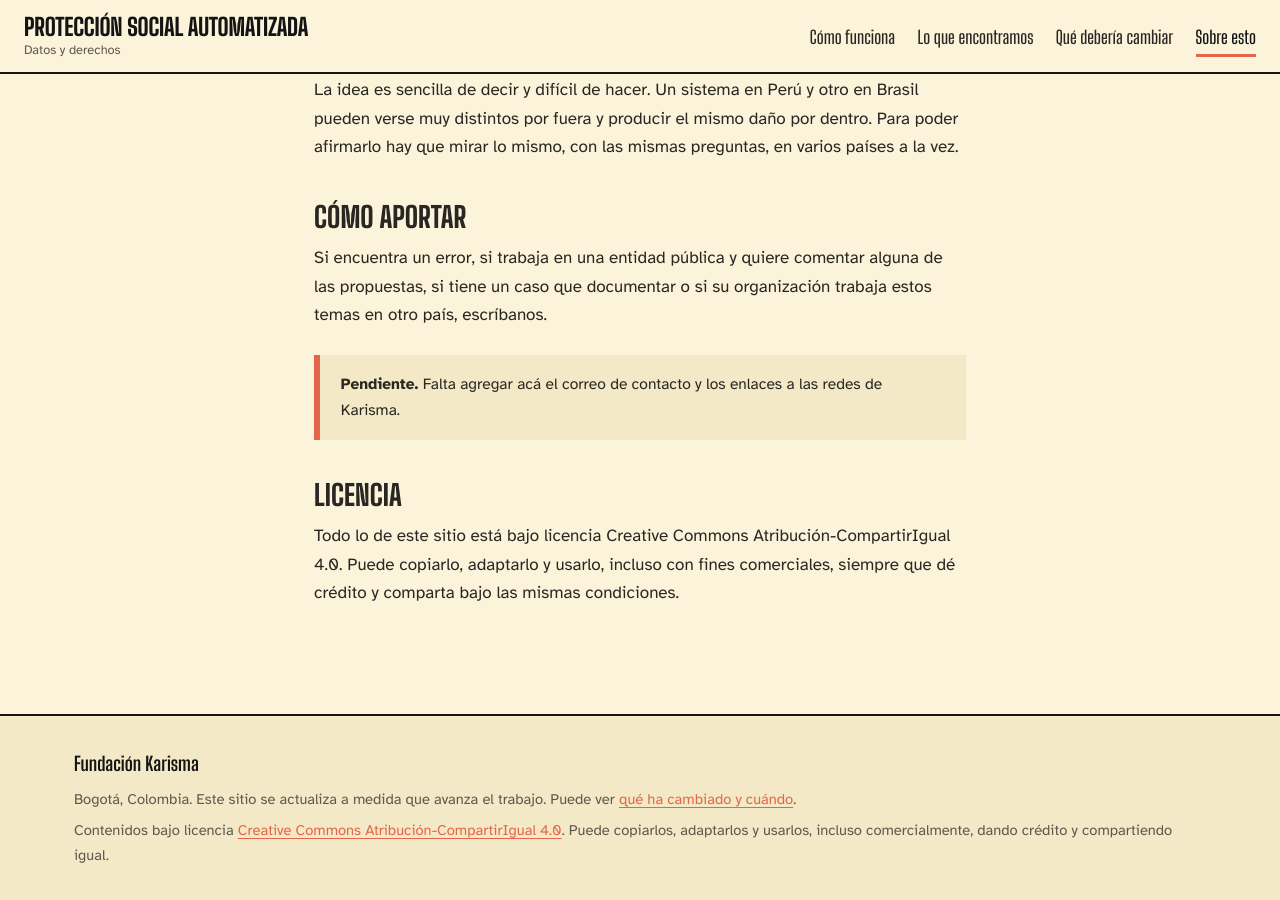
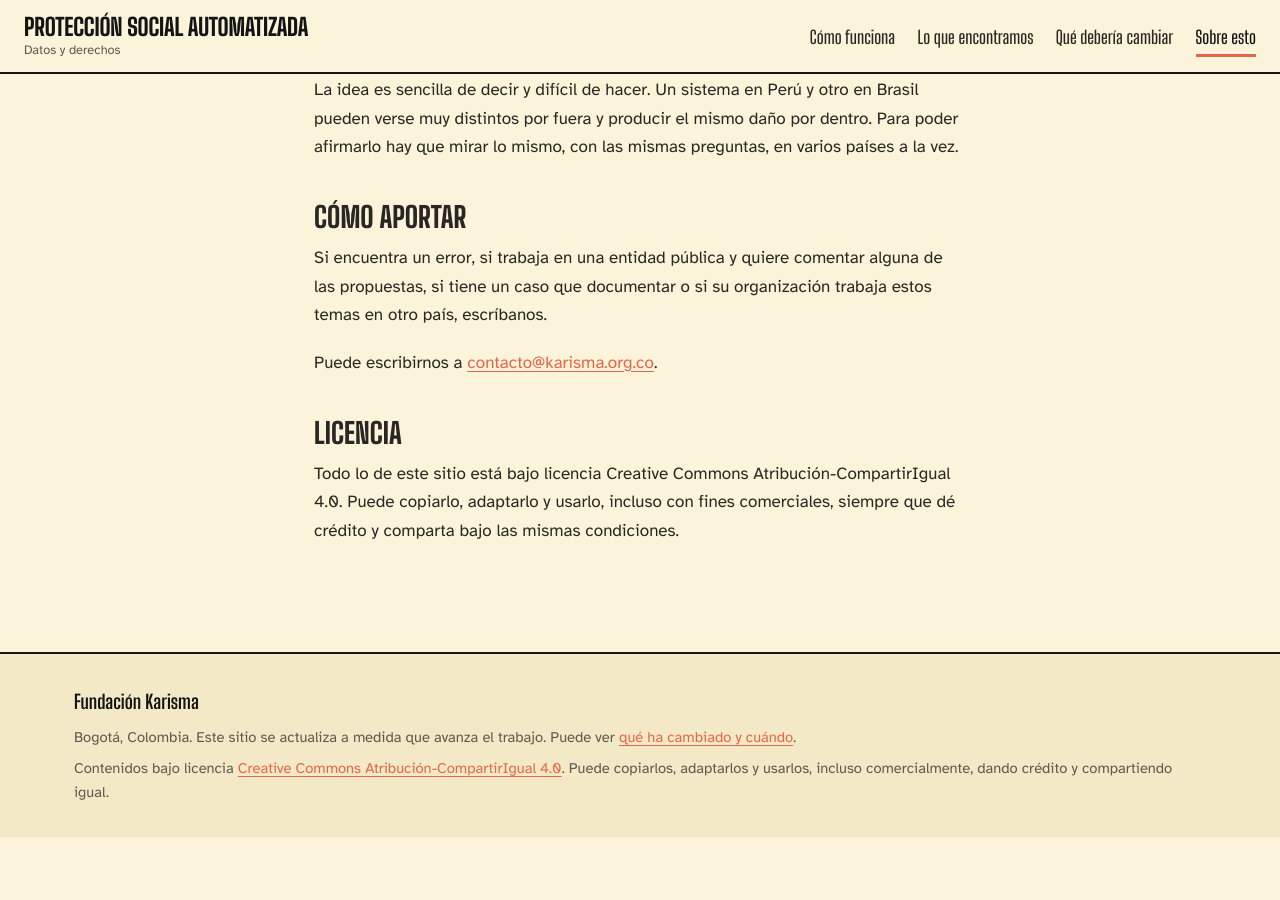
Before and after one commit to aliciaduquea/digitalwelfarestate-karisma, a Jekyll site: the page built from sobre/index.md, in a window 1280 px wide and 900 px high, scrolled down 1022 px. Built offline with Jekyll 4.4.1, drawn with Linux system fonts in a browser that asks for light colours; after the commit the page ends 1859 px from its top, so only the background shows below that.

Commit message:
Update index.md

```diff
--- a/sobre/index.md
+++ b/sobre/index.md
@@ -30,9 +30,7 @@ La idea es sencilla de decir y difícil de hacer. Un sistema en Perú y otro en
 
 Si encuentra un error, si trabaja en una entidad pública y quiere comentar alguna de las propuestas, si tiene un caso que documentar o si su organización trabaja estos temas en otro país, escríbanos.
 
-<div class="aviso">
-  <p><strong>Pendiente.</strong> Falta agregar acá el correo de contacto y los enlaces a las redes de Karisma.</p>
-</div>
+Puede escribirnos a <a href="mailto:contacto@karisma.org.co">contacto@karisma.org.co</a>.
 
 ## Licencia
 
```
